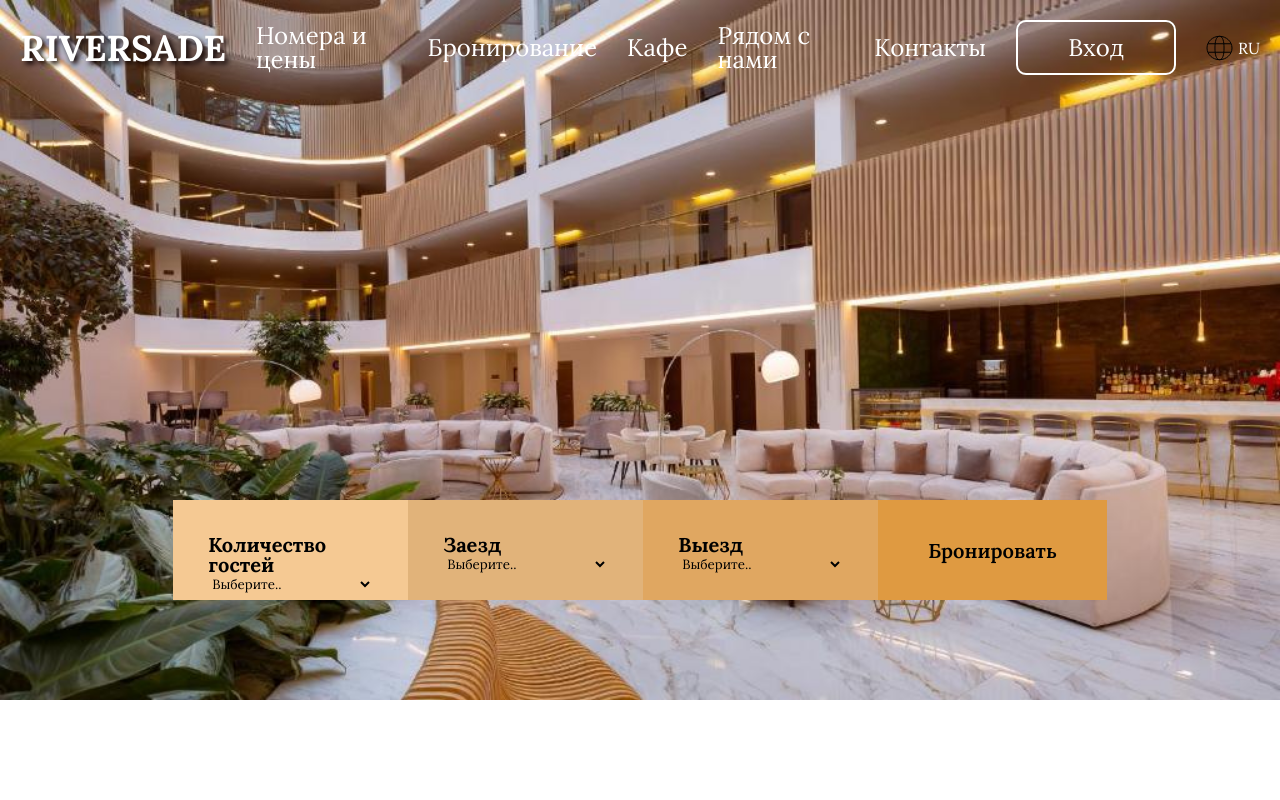
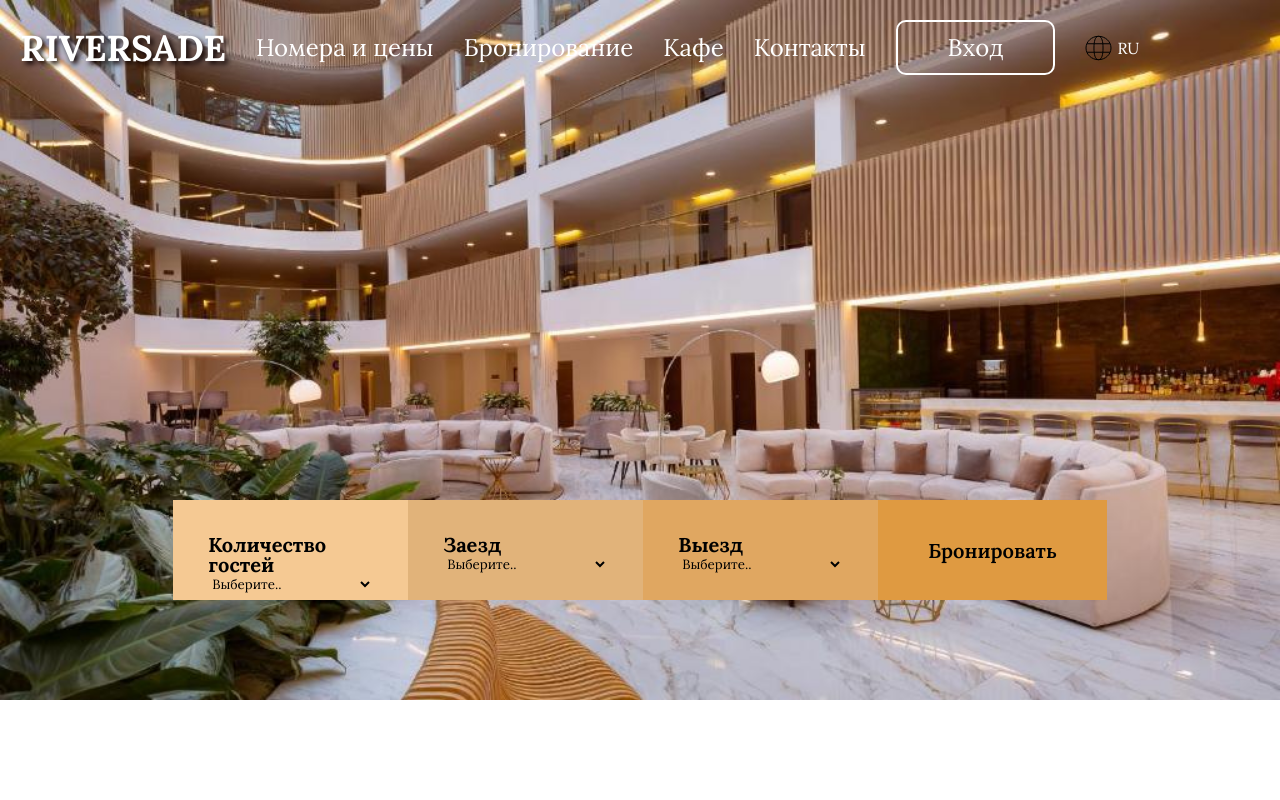
Before and after one commit to Ksu95395/web, a plain HTML site: page practice 4/index5.html in a window 1280 px wide. Shown: the top 800 px of the page. Drawn offline with Linux system fonts and the light colour scheme.

Commit message:
Update index5.html

```diff
--- a/practice 4/index5.html
+++ b/practice 4/index5.html
@@ -18,7 +18,6 @@
                     <a href="">Номера и цены</a>
                     <a href="">Бронирование</a>
                     <a href="">Кафе</a>
-                    <a href="">Рядом с нами</a>
                     <a href="">Контакты</a>
                     <button>Вход</button>
                 </nav>
```
